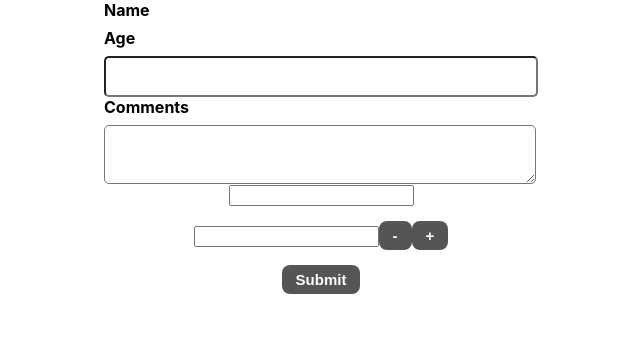
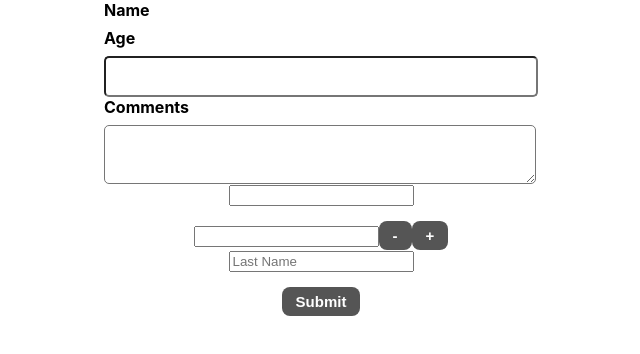
Before and after one commit to ShivamSainier/React-Formik-, a React (Create React App) app: page / in a window 1280 px wide. Shown: the top 354 px of the page, without its empty margins (319-959 px from the left). Built offline with nearby package versions, Linux system fonts and the light colour scheme.

Commit message:
Add a field level error message

```diff
--- a/src/component/MyComponent.js
+++ b/src/component/MyComponent.js
@@ -1,6 +1,6 @@
 import React from 'react'
 import "./style.css"
-import { Formik, Form, Field, ErrorMessage, FieldArray,FastField } from "formik"
+import { Formik, Form, Field, ErrorMessage, FieldArray, FastField } from "formik"
 
 function MyComponent() {
     const initialValues = {
@@ -11,6 +11,14 @@ function MyComponent() {
         newData: [""]
     }
     const onSubmit = values => {
+    }
+    const lastnameValidations = (value) => {
+        let error;
+        if (!value) {
+            error = "Required Last Name"
+
+        }
+        return error;
 
     }
     const validate = values => {
@@ -28,11 +36,11 @@ function MyComponent() {
     }
     return (
         <div className="main_div">
-            <Formik initialValues={initialValues} onSubmit={onSubmit} validate={validate} validateOnChange={false}>
+            <Formik initialValues={initialValues} onSubmit={onSubmit} validate={validate} >
                 <Form>
                     <label>Name</label>
                     <FastField name="name" id="name">{
-                        (msg)=>{
+                        (msg) => {
 
                             return null
                         }
@@ -68,14 +76,12 @@ function MyComponent() {
                             const { push, remove, form } = msg;
                             const { values } = form;
                             const { newData } = values;
-                            console.log("Form Errors",form.errors)
 
                             return (<div>
                                 {
                                     newData.map((data, index) => (
                                         <div key={index}>
                                             <Field name={`data[${index}]`} />
-
                                             <button type="button" onClick={() => remove(index)}>-</button>
                                             <button type="button" onClick={() => push('')}>+</button>
                                         </div>
@@ -84,6 +90,15 @@ function MyComponent() {
                             </div>)
                         }
                     }</FieldArray>
+                    <Field as="input" name="lastname" placeholder="Last Name" validate={lastnameValidations} />
+                    <ErrorMessage name="lastname">
+                        {
+                            (error) => {
+                                console.log(error)
+                                return(<div>{error}</div>)
+                            }
+                        }
+                    </ErrorMessage>
                     <div>
                         <button type="submit">Submit</button>
                     </div>
```
